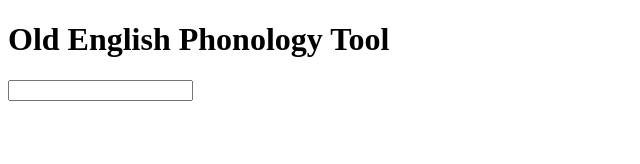
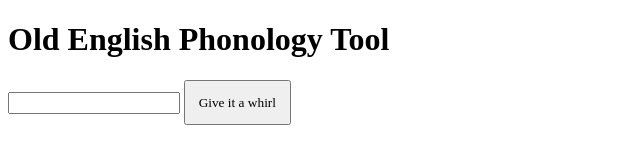
Before and after one commit to lilymakesstuff/PhonologyOE2ModE, a plain HTML site: page index.html in a window 1280 px wide. Shown: the whole page, without its empty margins (0-640 px from the left). Drawn offline with Linux system fonts and the light colour scheme; a web font is replaced by a local one.

Commit message:
little button

```diff
--- a/index.html
+++ b/index.html
@@ -9,6 +9,7 @@
   </head>
   <body>
     <h1>Old English Phonology Tool</h1>
-    <input id="user-input" type="text" aria-label="Enter text">
+    <input class = "user-input" id="user-input" type="text" aria-label="Enter text">
+    <button class="button">Give it a whirl</button>
   </body>
 </html>
--- a/styles.css
+++ b/styles.css
@@ -14,6 +14,20 @@
   font-family: "Junicode"
 }
 
+.button {
+  padding: 1% ;
+  font-family: "Junicode";
+
+}
+
+.button:hover {
+  background-color: #bbbdbb
+}
+
+.user-input {
+  font-family: "Junicode";
+}
+
 body {
   font-family: "Junicode", serif;
 }
```
